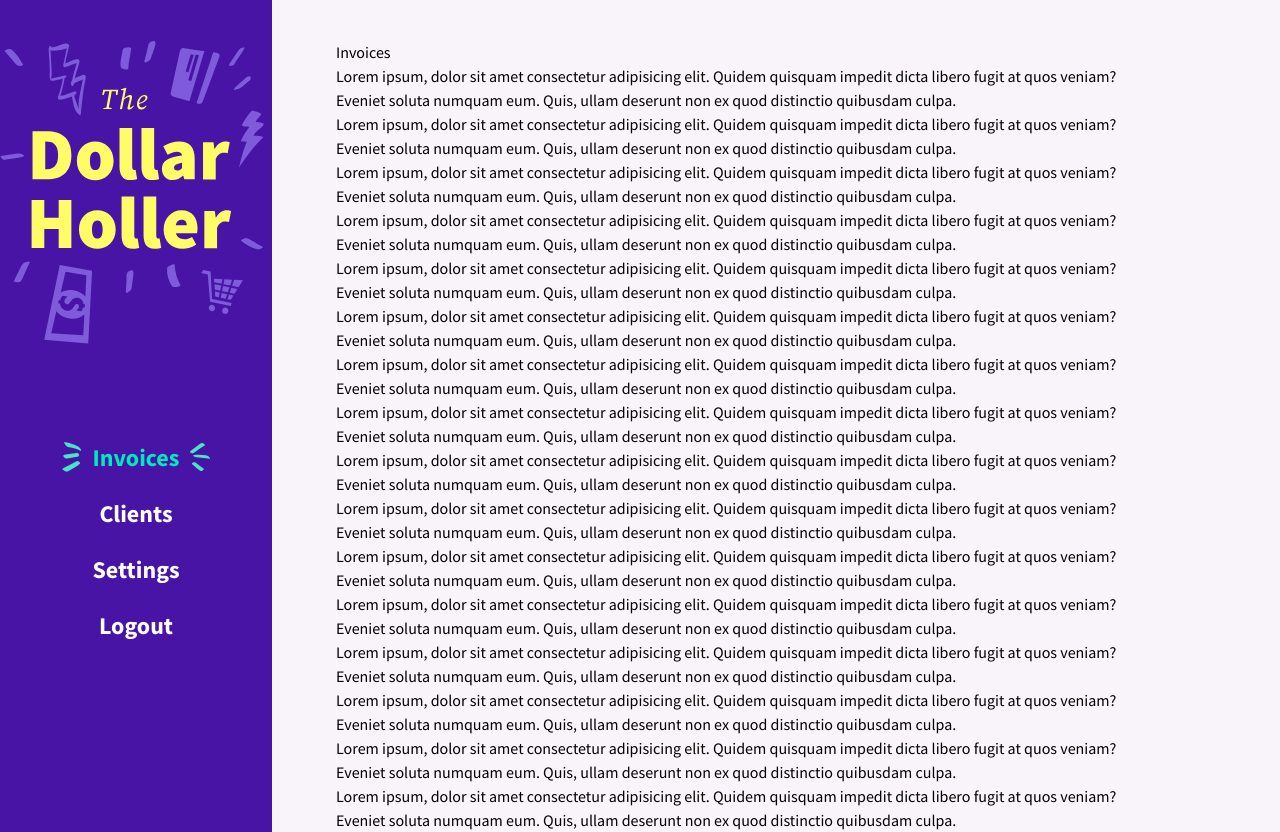
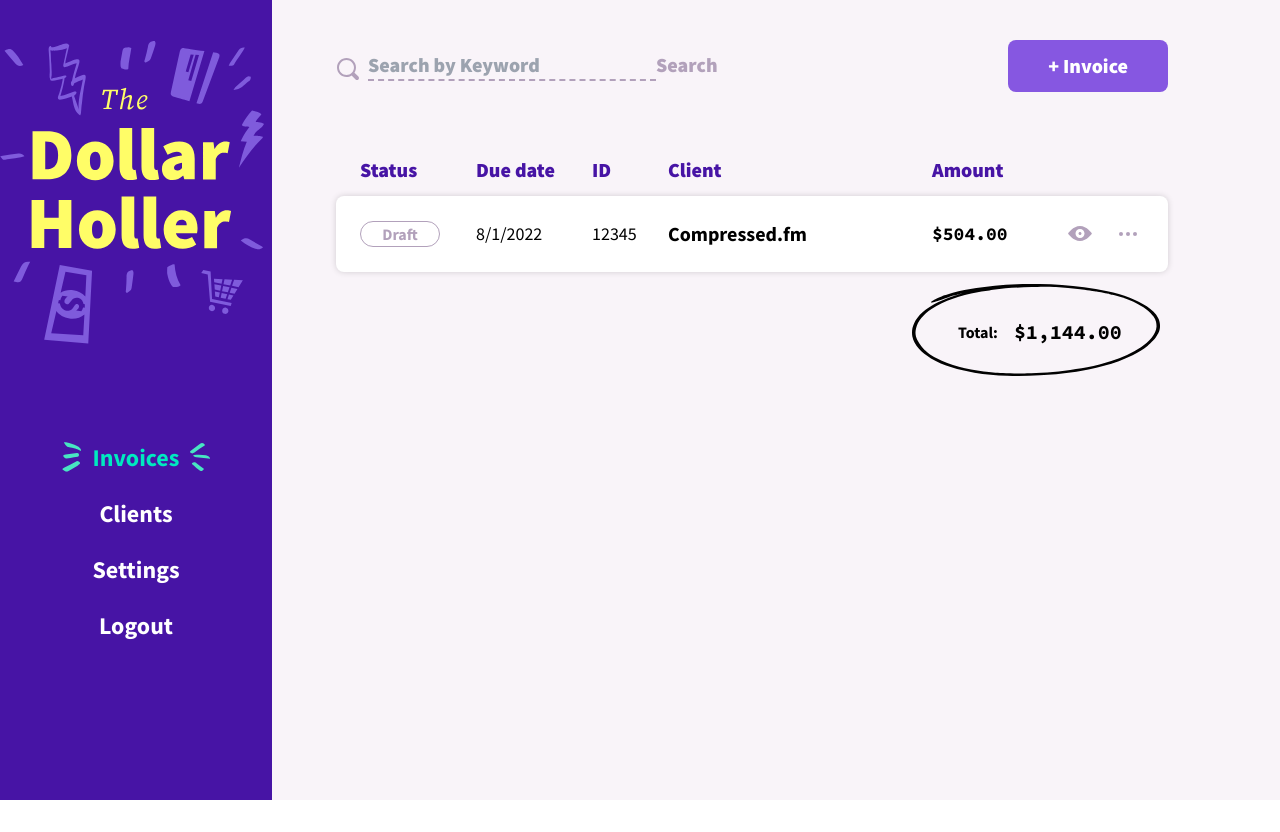
Before and after one commit to nunocasteleira/dollarholler, a SvelteKit app: page /invoices in a window 1280 px wide. After the commit the page ends 800 px from the top, so only its background shows below. Built offline with nearby package versions, Linux system fonts and the light colour scheme.

Commit message:
fix(pages): :sparkles: add invoices page statically

```diff
--- a/src/app.css
+++ b/src/app.css
@@ -13,3 +13,15 @@
 		@apply fill-current;
 	}
 }
+
+@layer components {
+	.invoice-table {
+		@apply mb-3 grid w-full grid-cols-invoiceTable gap-4 px-6;
+	}
+}
+
+@layer utilities {
+	.center {
+		@apply flex items-center justify-center;
+	}
+}
--- /dev/null
+++ b/src/lib/components/CircledAmount.svelte
@@ -0,0 +1,9 @@
+<script lang="ts">
+	export let label: string;
+	export let amount: string;
+</script>
+
+<div class="center float-right flex min-h-[6rem] min-w-[16rem] gap-x-4 bg-circle bg-no-repeat">
+	<div class="font-bold">{label}</div>
+	<div class="font-mono text-xl font-bold">{amount}</div>
+</div>
--- /dev/null
+++ b/src/lib/components/Icon/Search.svelte
@@ -0,0 +1,10 @@
+<script lang="ts">
+	export let width = 24;
+	export let height = 24;
+</script>
+
+<svg {width} {height} viewBox="0 0 24 24" fill="none" xmlns="http://www.w3.org/2000/svg">
+	<path
+		d="M22.414 19.586L18.455 15.627C19.439 14.108 19.973 12.339 19.973 10.486C19.973 7.953 18.987 5.57 17.194 3.779C15.402 1.987 13.02 1 10.486 1C7.952 1 5.57 1.987 3.779 3.778C1.987 5.57 1 7.953 1 10.486C1 13.02 1.987 15.403 3.779 17.194C5.57 18.986 7.953 19.972 10.486 19.972C12.34 19.972 14.108 19.44 15.627 18.455L19.586 22.414C19.964 22.792 20.466 23 21 23C21.534 23 22.036 22.792 22.414 22.414C22.792 22.037 23 21.535 23 21C23 20.465 22.792 19.963 22.414 19.586ZM5.193 15.778C3.779 14.365 3 12.486 3 10.486C3 8.486 3.779 6.607 5.193 5.194C6.607 3.779 8.486 3 10.486 3C12.486 3 14.365 3.779 15.779 5.194C17.193 6.607 17.972 8.486 17.972 10.486C17.972 12.486 17.193 14.365 15.779 15.779C14.365 17.194 12.486 17.972 10.486 17.972C8.486 17.972 6.607 17.194 5.193 15.778Z"
+	/>
+</svg>
--- /dev/null
+++ b/src/lib/components/Icon/ThreeDots.svelte
@@ -0,0 +1,10 @@
+<script lang="ts">
+	export let width = 24;
+	export let height = 24;
+</script>
+
+<svg {width} {height} viewBox="0 0 24 24" fill="none" xmlns="http://www.w3.org/2000/svg">
+	<circle cx="5" cy="12" r="2" />
+	<circle cx="12" cy="12" r="2" />
+	<circle cx="19" cy="12" r="2" />
+</svg>
--- /dev/null
+++ b/src/lib/components/Icon/View.svelte
@@ -0,0 +1,13 @@
+<script lang="ts">
+	export let width = 24;
+	export let height = 24;
+</script>
+
+<svg {width} {height} viewBox="0 0 24 24" fill="none" xmlns="http://www.w3.org/2000/svg">
+	<path
+		d="M24 11.5C24 11.5 18.9285 4 12 4C5.0715 4 0 11.5 0 11.5C0 11.5 5.0715 19 12 19C18.9285 19 24 11.5 24 11.5ZM12 16C9.5145 16 7.5 13.987 7.5 11.5C7.5 9.013 9.5145 7 12 7C14.484 7 16.5 9.013 16.5 11.5C16.5 13.987 14.484 16 12 16Z"
+	/>
+	<path
+		d="M12 13C12.8284 13 13.5 12.3284 13.5 11.5C13.5 10.6716 12.8284 10 12 10C11.1716 10 10.5 10.6716 10.5 11.5C10.5 12.3284 11.1716 13 12 13Z"
+	/>
+</svg>
--- /dev/null
+++ b/src/lib/components/Search.svelte
@@ -0,0 +1,14 @@
+<script lang="ts">
+	import Search from '$lib/components/Icon/Search.svelte';
+</script>
+
+<div class="relative flex w-full items-baseline">
+	<div class="mt-auto mr-2 text-pastelPurple"><Search /></div>
+	<input
+		type="text"
+		name="search"
+		placeholder="Search by Keyword"
+		class="w-72 border-b-2 border-dashed border-b-pastelPurple bg-transparent font-sansSerif text-xl font-black outline-none focus:border-solid focus:border-b-lavenderIndigo"
+	/>
+	<button class="font-sansSerif text-xl font-black text-pastelPurple">Search</button>
+</div>
--- /dev/null
+++ b/src/lib/components/Tag.svelte
@@ -0,0 +1,28 @@
+<script lang="ts">
+	export let label: 'draft' | 'sent' | 'current' | 'late' | 'paid' = 'draft';
+</script>
+
+<div
+	class="text-md w-20 rounded-full border-1 text-center font-bold capitalize"
+	class:inverted={label === 'draft'}
+	class:success={label === 'sent' || label === 'current'}
+	class:alert={label === 'late'}
+	class:archive={label === 'paid'}
+>
+	{label}
+</div>
+
+<style lang="postcss">
+	.inverted {
+		@apply border-pastelPurple text-pastelPurple;
+	}
+	.success {
+		@apply border-robinEggBlue bg-robinEggBlue text-blueGem;
+	}
+	.alert {
+		@apply border-scarlet bg-scarlet text-goldenFizz;
+	}
+	.archive {
+		@apply border-pastelPurple bg-pastelPurple text-white;
+	}
+</style>
--- a/src/routes/(dashboard)/invoices/+page.svelte
+++ b/src/routes/(dashboard)/invoices/+page.svelte
@@ -1,82 +1,61 @@
-Invoices
+<script lang="ts">
+	import Search from '$lib/components/Search.svelte';
+	import Tag from '$lib/components/Tag.svelte';
+	import ThreeDots from '$lib/components/Icon/ThreeDots.svelte';
+	import View from '$lib/components/Icon/View.svelte';
+	import CircledAmount from '$lib/components/CircledAmount.svelte';
+</script>
 
-<p>
-	Lorem ipsum, dolor sit amet consectetur adipisicing elit. Quidem quisquam impedit dicta libero
-	fugit at quos veniam? Eveniet soluta numquam eum. Quis, ullam deserunt non ex quod distinctio
-	quibusdam culpa.
-</p>
-<p>
-	Lorem ipsum, dolor sit amet consectetur adipisicing elit. Quidem quisquam impedit dicta libero
-	fugit at quos veniam? Eveniet soluta numquam eum. Quis, ullam deserunt non ex quod distinctio
-	quibusdam culpa.
-</p>
-<p>
-	Lorem ipsum, dolor sit amet consectetur adipisicing elit. Quidem quisquam impedit dicta libero
-	fugit at quos veniam? Eveniet soluta numquam eum. Quis, ullam deserunt non ex quod distinctio
-	quibusdam culpa.
-</p>
-<p>
-	Lorem ipsum, dolor sit amet consectetur adipisicing elit. Quidem quisquam impedit dicta libero
-	fugit at quos veniam? Eveniet soluta numquam eum. Quis, ullam deserunt non ex quod distinctio
-	quibusdam culpa.
-</p>
-<p>
-	Lorem ipsum, dolor sit amet consectetur adipisicing elit. Quidem quisquam impedit dicta libero
-	fugit at quos veniam? Eveniet soluta numquam eum. Quis, ullam deserunt non ex quod distinctio
-	quibusdam culpa.
-</p>
-<p>
-	Lorem ipsum, dolor sit amet consectetur adipisicing elit. Quidem quisquam impedit dicta libero
-	fugit at quos veniam? Eveniet soluta numquam eum. Quis, ullam deserunt non ex quod distinctio
-	quibusdam culpa.
-</p>
-<p>
-	Lorem ipsum, dolor sit amet consectetur adipisicing elit. Quidem quisquam impedit dicta libero
-	fugit at quos veniam? Eveniet soluta numquam eum. Quis, ullam deserunt non ex quod distinctio
-	quibusdam culpa.
-</p>
-<p>
-	Lorem ipsum, dolor sit amet consectetur adipisicing elit. Quidem quisquam impedit dicta libero
-	fugit at quos veniam? Eveniet soluta numquam eum. Quis, ullam deserunt non ex quod distinctio
-	quibusdam culpa.
-</p>
-<p>
-	Lorem ipsum, dolor sit amet consectetur adipisicing elit. Quidem quisquam impedit dicta libero
-	fugit at quos veniam? Eveniet soluta numquam eum. Quis, ullam deserunt non ex quod distinctio
-	quibusdam culpa.
-</p>
-<p>
-	Lorem ipsum, dolor sit amet consectetur adipisicing elit. Quidem quisquam impedit dicta libero
-	fugit at quos veniam? Eveniet soluta numquam eum. Quis, ullam deserunt non ex quod distinctio
-	quibusdam culpa.
-</p>
-<p>
-	Lorem ipsum, dolor sit amet consectetur adipisicing elit. Quidem quisquam impedit dicta libero
-	fugit at quos veniam? Eveniet soluta numquam eum. Quis, ullam deserunt non ex quod distinctio
-	quibusdam culpa.
-</p>
-<p>
-	Lorem ipsum, dolor sit amet consectetur adipisicing elit. Quidem quisquam impedit dicta libero
-	fugit at quos veniam? Eveniet soluta numquam eum. Quis, ullam deserunt non ex quod distinctio
-	quibusdam culpa.
-</p>
-<p>
-	Lorem ipsum, dolor sit amet consectetur adipisicing elit. Quidem quisquam impedit dicta libero
-	fugit at quos veniam? Eveniet soluta numquam eum. Quis, ullam deserunt non ex quod distinctio
-	quibusdam culpa.
-</p>
-<p>
-	Lorem ipsum, dolor sit amet consectetur adipisicing elit. Quidem quisquam impedit dicta libero
-	fugit at quos veniam? Eveniet soluta numquam eum. Quis, ullam deserunt non ex quod distinctio
-	quibusdam culpa.
-</p>
-<p>
-	Lorem ipsum, dolor sit amet consectetur adipisicing elit. Quidem quisquam impedit dicta libero
-	fugit at quos veniam? Eveniet soluta numquam eum. Quis, ullam deserunt non ex quod distinctio
-	quibusdam culpa.
-</p>
-<p>
-	Lorem ipsum, dolor sit amet consectetur adipisicing elit. Quidem quisquam impedit dicta libero
-	fugit at quos veniam? Eveniet soluta numquam eum. Quis, ullam deserunt non ex quod distinctio
-	quibusdam culpa.
-</p>
+<svelte:head>
+	<title>Invoices | The Dollar Holler</title>
+</svelte:head>
+
+<div class="mb-16 flex items-center justify-between">
+	<!-- search field -->
+	<Search />
+
+	<!-- new invoice button -->
+	<div>
+		<button
+			class="relative translate-y-0 whitespace-nowrap rounded-lg bg-lavenderIndigo px-10 py-3 font-sansSerif text-xl font-black text-white shadow-colored transition-all hover:-translate-y-2 hover:shadow-coloredHover"
+			>+ Invoice</button
+		>
+	</div>
+</div>
+
+<!-- list of invoices -->
+<div>
+	<!-- header -->
+	<div class="table-header invoice-table text-daisyBush">
+		<h3>Status</h3>
+		<h3>Due date</h3>
+		<h3>ID</h3>
+		<h3>Client</h3>
+		<h3>Amount</h3>
+		<div />
+		<div />
+	</div>
+
+	<!-- invoices -->
+	<div class="invoice-table items-center rounded-lg bg-white py-6 shadow-tableRow">
+		<div><Tag label="draft" /></div>
+		<div class="text-lg">8/1/2022</div>
+		<div class="text-lg">12345</div>
+		<div class="text-xl font-bold">Compressed.fm</div>
+		<div class="font-mono text-lg font-bold">$504.00</div>
+		<div class="center text-lg">
+			<a href="#" class="text-pastelPurple hover:text-daisyBush"><View /></a>
+		</div>
+		<div class="center text-lg">
+			<button class="text-pastelPurple hover:text-daisyBush"><ThreeDots /></button>
+		</div>
+	</div>
+</div>
+
+<CircledAmount label="Total:" amount="$1,144.00" />
+
+<style lang="postcss">
+	.table-header h3 {
+		@apply text-xl font-black leading-snug;
+	}
+</style>
--- a/tailwind.config.cjs
+++ b/tailwind.config.cjs
@@ -8,6 +8,17 @@
 			handwriting: ['Kalam', 'cursive']
 		},
 		extend: {
+			backgroundImage: {
+				circle: "url('/images/circle.svg')"
+			},
+			borderWidth: {
+				1: '1px'
+			},
+			boxShadow: {
+				colored: '0px 7px 16px rgba(127, 91, 220, 0.002)',
+				coloredHover: '0px 16px 25px rgba(127, 91, 220, 0.3)',
+				tableRow: '0px 0px 6px rgba(0, 0, 0, 0.16)'
+			},
 			colors: {
 				lavenderIndigo: '#8657e1',
 				daisyBush: '#4714a5',
@@ -25,6 +36,9 @@
 				caribbeanGreen: '#00ca9e',
 				fog: '#decaec'
 			},
+			gridTemplateColumns: {
+				invoiceTable: '100px 100px 60px 1fr 116px 32px 32px'
+			},
 			zIndex: {
 				navBar: 90,
 				navBarToggle: 91
```
Also changed, not shown: static/images/circle.svg (added).
